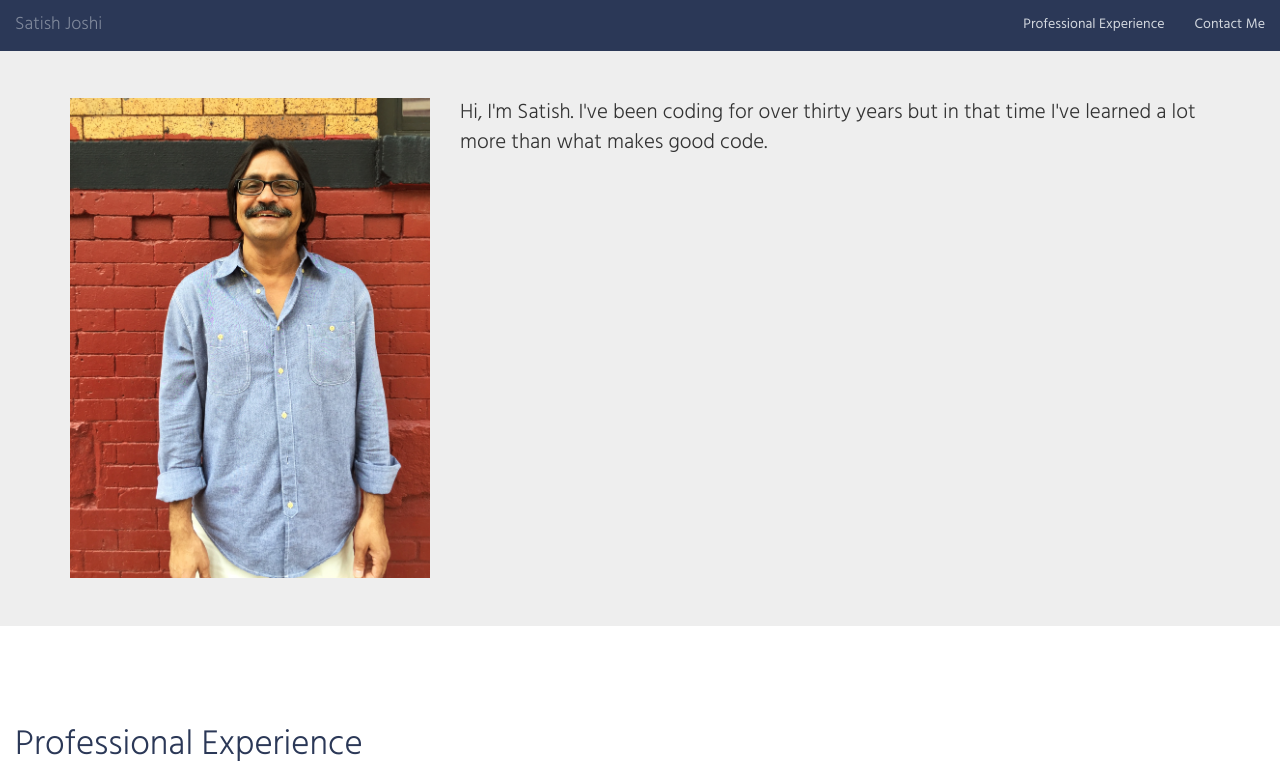
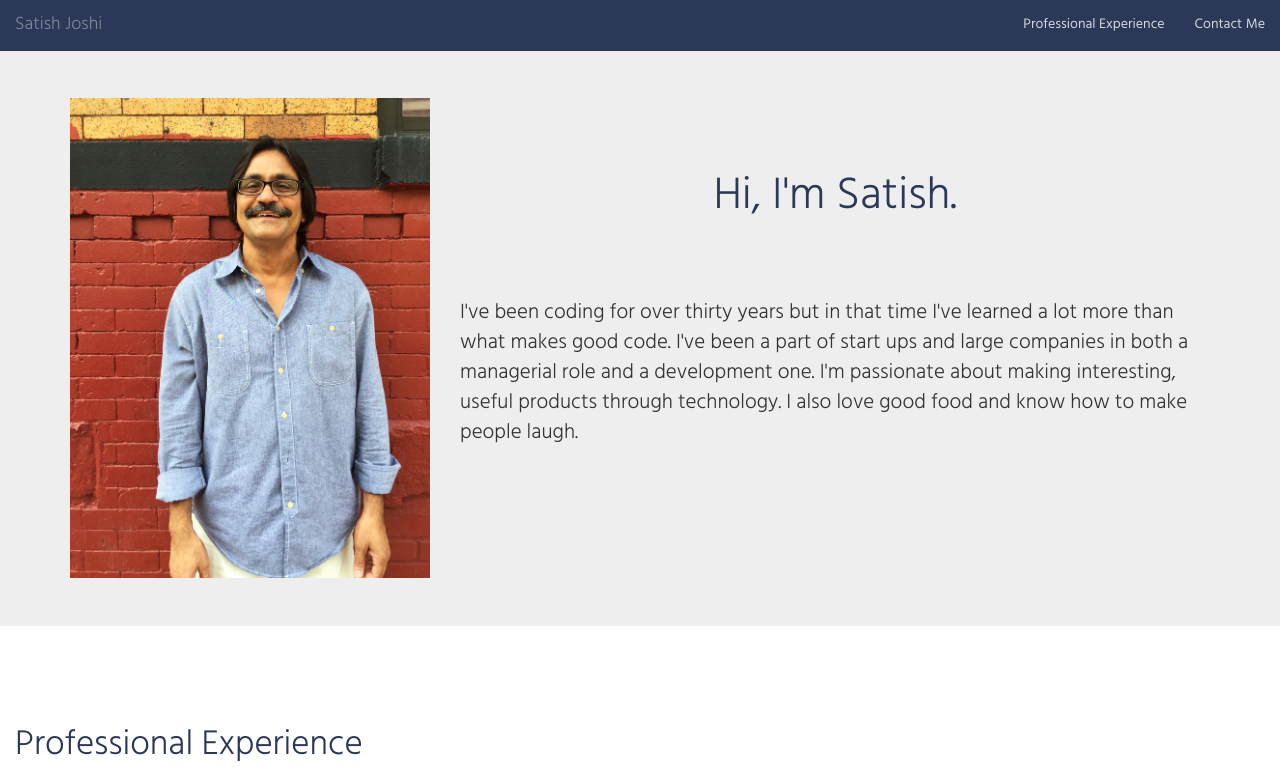
Before and after one commit to aditisjoshi/hb_dad, a plain HTML site: page index.html in a window 1280 px wide. Shown: the top 771 px of the page. Drawn offline with nearby package versions, Linux system fonts and the light colour scheme.

Commit message:
fixed copy on the jumbotron

```diff
--- a/css/styling.css
+++ b/css/styling.css
@@ -49,11 +49,20 @@ h3 {
     font-weight: 300;
 }
 
+.name-greeting {
+    margin-top: 10%;
+    text-align: center;
+    font-size: 45px;
+}
+
+.description {
+    margin-top: 10%;
+}
+
 .full-height {
     padding-top: 50px;
     height: 85vh;
 }
-
 
 .thumbnail {
     height: 150px;
--- a/index.html
+++ b/index.html
@@ -37,7 +37,8 @@
           <img src="images/portrait.JPG">
         </div>
         <div class="col-md-8">
-          <p>Hi, I'm Satish. I've been coding for over thirty years but in that time I've learned a lot more than what makes good code.</p>
+          <h3 class="name-greeting">Hi, I'm Satish.</h3>
+          <p class="description">I've been coding for over thirty years but in that time I've learned a lot more than what makes good code. I've been a part of start ups and large companies in both a managerial role and a development one. I'm passionate about making interesting, useful products through technology. I also love good food and know how to make people laugh.</p>
         </div>
     </div>
     </div>
```
